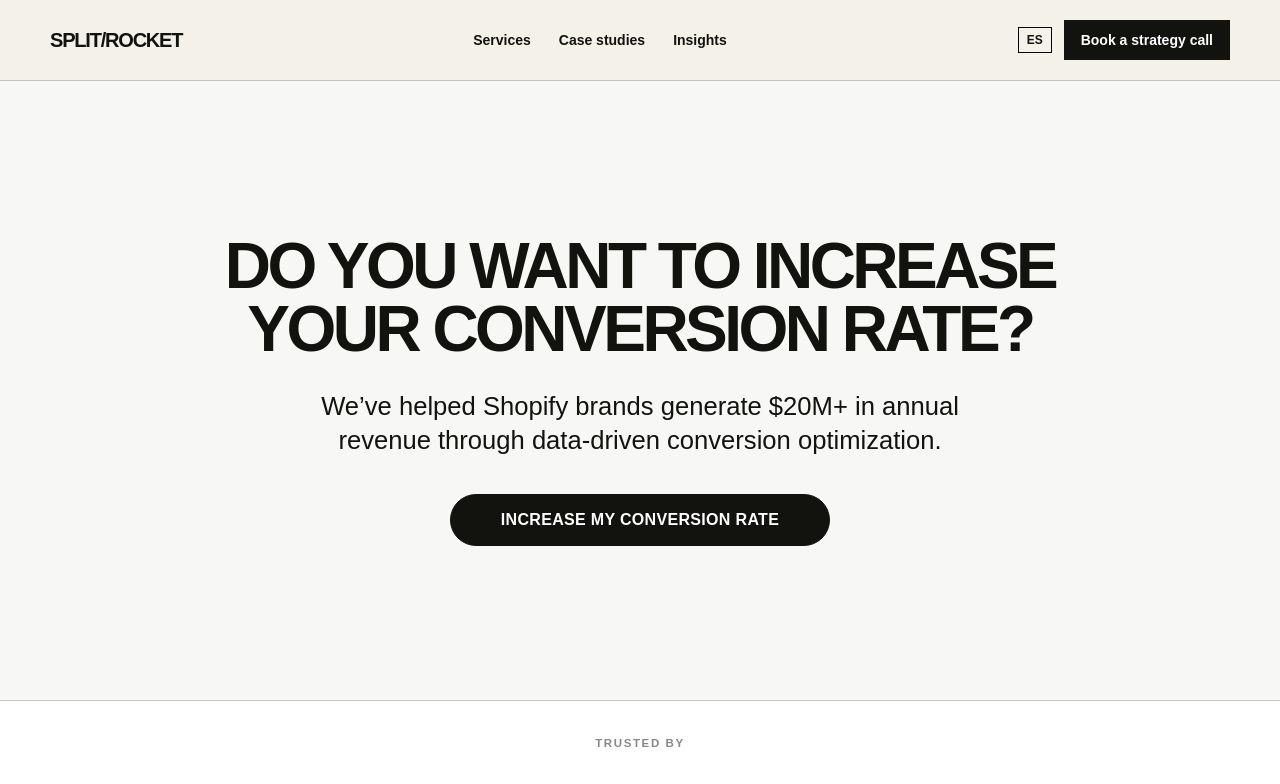
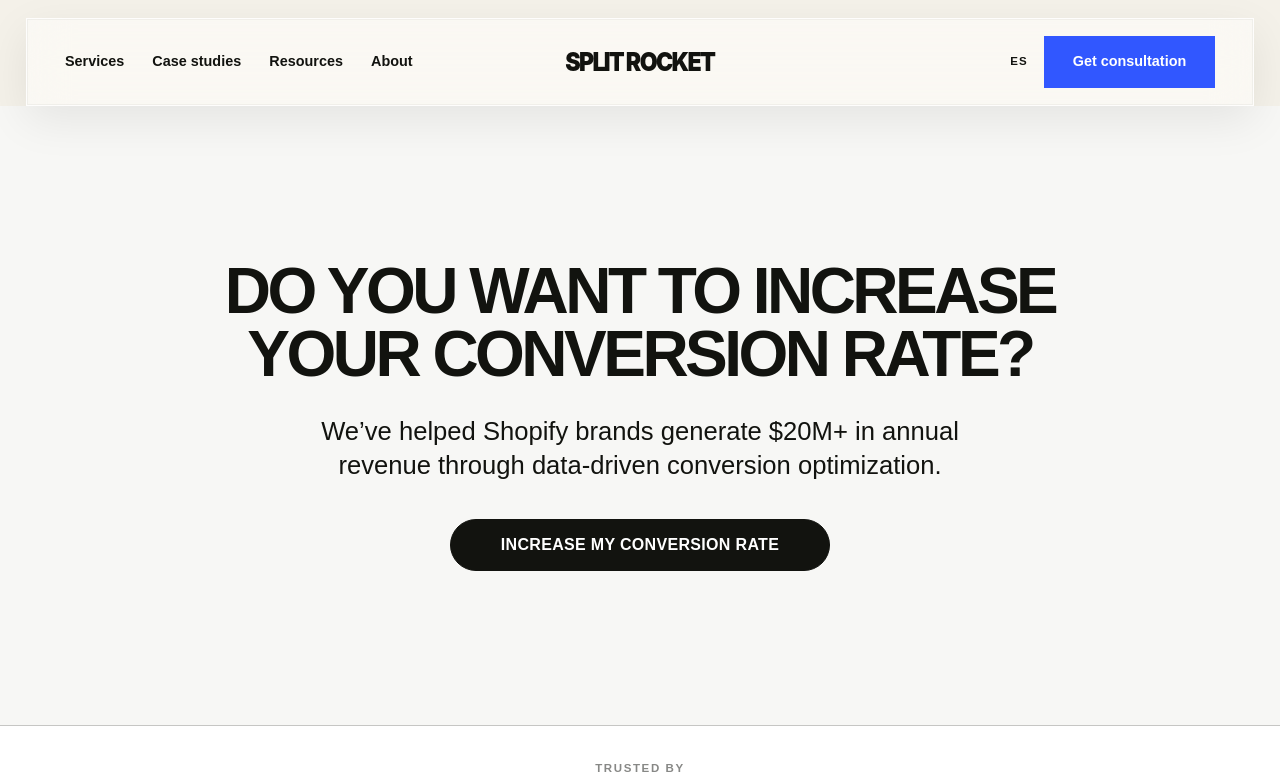
Before and after one commit to dexterdasilva/split-rocket, a Next.js app: page /en in a window 1280 px wide. Shown: the top 784 px of the page. Built offline with nearby package versions, Linux system fonts and the light colour scheme; no server answers.

Commit message:
Redesign navigation with glass treatment

```diff
--- a/app/globals.css
+++ b/app/globals.css
@@ -28,6 +28,17 @@ button,input,select,textarea { font:inherit; }
 .button.light:hover { background:white; }
 .rule { border-top:1px solid var(--line); }
 .grid-bg { background-image:linear-gradient(var(--line) 1px,transparent 1px),linear-gradient(90deg,var(--line) 1px,transparent 1px); background-size:48px 48px; }
+.site-header { position:sticky; top:0; z-index:50; padding:18px clamp(12px,2vw,28px) 0; pointer-events:none; }
+.nav-glass { position:relative; width:min(1480px,100%); min-height:88px; margin-inline:auto; padding:0 clamp(1.25rem,3vw,3.6rem); display:grid; grid-template-columns:1fr auto 1fr; align-items:center; border:1px solid rgba(255,255,255,.68); background:rgba(255,255,255,.52); box-shadow:0 14px 45px rgba(18,19,15,.08),inset 0 0 0 1px rgba(18,19,15,.04); backdrop-filter:blur(22px) saturate(145%); -webkit-backdrop-filter:blur(22px) saturate(145%); pointer-events:auto; }
+.nav-links { display:flex; align-items:center; gap:clamp(1.1rem,2.2vw,2.5rem); font-size:.9rem; font-weight:600; }
+.nav-links a,.language-link { position:relative; }
+.nav-links a::after { content:""; position:absolute; left:0; right:100%; bottom:-7px; height:2px; background:var(--blue); transition:right .2s ease; }
+.nav-links a:hover::after { right:0; }
+.brand-wordmark { font-family:"SF Pro Display","Arial Narrow",Arial,sans-serif; font-size:1.65rem; font-weight:950; letter-spacing:-.075em; transform:scaleX(.88); white-space:nowrap; }
+.nav-actions { display:flex; justify-content:flex-end; align-items:center; gap:1rem; }
+.language-link { font-size:.72rem; font-weight:900; text-transform:uppercase; letter-spacing:.1em; }
+.nav-cta { min-height:52px; padding:0 1.8rem; display:inline-flex; align-items:center; justify-content:center; background:var(--blue); color:white; font-size:.9rem; font-weight:800; transition:background .2s ease,color .2s ease,transform .2s ease; }
+.nav-cta:hover { background:var(--acid); color:var(--ink); transform:translateY(-2px); }
 .card { border:1px solid var(--line); background:rgba(255,255,255,.38); padding:clamp(1.4rem,3vw,2.5rem); transition:.25s ease; }
 .card:hover { background:white; transform:translateY(-4px); box-shadow:8px 8px 0 var(--ink); }
 .metric { font-size:clamp(3rem,6vw,5rem); font-weight:800; letter-spacing:-.06em; }
@@ -37,4 +48,5 @@ button,input,select,textarea { font:inherit; }
 .field input,.field select,.field textarea { width:100%; border:1px solid var(--ink); background:white; padding:.85rem; border-radius:0; }
 .field input:focus,.field select:focus,.field textarea:focus { outline:3px solid var(--acid); outline-offset:1px; }
 @media (prefers-reduced-motion: reduce) { *,*::before,*::after { scroll-behavior:auto!important; transition:none!important; animation:none!important; } .logo-marquee { overflow-x:auto; mask-image:none; } .logo-group[aria-hidden="true"] { display:none; } }
-@media (max-width:700px) { .wrap { width:min(100% - 24px,1180px); } .display { font-size:3.5rem; } }
+@media (max-width:900px) { .nav-glass { min-height:72px; grid-template-columns:1fr auto; } .nav-links { display:none; } .brand-wordmark { justify-self:start; font-size:1.4rem; transform-origin:left center; } .nav-actions { gap:.7rem; } .nav-cta { min-height:42px; padding:0 1rem; font-size:.75rem; } }
+@media (max-width:700px) { .wrap { width:min(100% - 24px,1180px); } .display { font-size:3.5rem; } .site-header { padding:8px 8px 0; } .nav-glass { padding:0 .9rem; } .language-link { display:none; } }
--- a/app/sitemap.ts
+++ b/app/sitemap.ts
@@ -1,2 +1,2 @@
 import type { MetadataRoute } from "next"; import { locales } from "@/lib/i18n"; import { services,cases,insights } from "@/lib/content";
-export default function sitemap():MetadataRoute.Sitemap{const base=process.env.NEXT_PUBLIC_SITE_URL||"https://splitrocket.com";return locales.flatMap(locale=>{const paths=["","/contact","/case-studies","/insights","/privacy","/terms",...services[locale].map(x=>`/services/${x.slug}`),...cases[locale].map(x=>`/case-studies/${x.slug}`),...insights[locale].map(x=>`/insights/${x.slug}`)];return paths.map(path=>({url:`${base}/${locale}${path}`,lastModified:new Date("2026-07-20"),changeFrequency:path.startsWith("/insights/")?"monthly":"weekly",priority:path===""?1:.7}))})}
+export default function sitemap():MetadataRoute.Sitemap{const base=process.env.NEXT_PUBLIC_SITE_URL||"https://splitrocket.com";return locales.flatMap(locale=>{const paths=["","/about","/contact","/case-studies","/insights","/privacy","/terms",...services[locale].map(x=>`/services/${x.slug}`),...cases[locale].map(x=>`/case-studies/${x.slug}`),...insights[locale].map(x=>`/insights/${x.slug}`)];return paths.map(path=>({url:`${base}/${locale}${path}`,lastModified:new Date("2026-07-20"),changeFrequency:path.startsWith("/insights/")?"monthly":"weekly",priority:path===""?1:.7}))})}
--- a/components/site.tsx
+++ b/components/site.tsx
@@ -11,13 +11,13 @@ export function Header({ locale }: { locale: Locale }) {
   const other = locale === "en" ? "es" : "en";
   const switched = pathname.replace(/^\/(en|es)/, `/${other}`);
   const l = labels[locale];
-  return <header className="border-b border-black/20 bg-[#f4f1e9]/95 sticky top-0 z-50 backdrop-blur">
-    <div className="wrap h-20 flex items-center justify-between gap-5">
-      <Link href={`/${locale}`} className="font-black text-xl tracking-[-.06em]" aria-label="Split Rocket home">SPLIT/ROCKET</Link>
-      <nav className="hidden md:flex items-center gap-7 text-sm font-bold" aria-label="Main navigation">
-        <Link href={`/${locale}/services/cro`}>{l.services}</Link><Link href={`/${locale}/case-studies`}>{l.cases}</Link><Link href={`/${locale}/insights`}>{l.insights}</Link>
+  return <header className="site-header">
+    <div className="nav-glass">
+      <nav className="nav-links" aria-label="Main navigation">
+        <Link href={`/${locale}/services/cro`}>{l.services}</Link><Link href={`/${locale}/case-studies`}>{l.cases}</Link><Link href={`/${locale}/insights`}>{l.insights}</Link><Link href={`/${locale}/about`}>{locale === "en" ? "About" : "Nosotros"}</Link>
       </nav>
-      <div className="flex items-center gap-3"><Link href={switched} hrefLang={other} className="text-xs font-black uppercase border border-black px-2 py-1">{other}</Link><TrackedLink href={`/${locale}/contact`} className="button !min-h-10 !px-4 text-sm">{l.contact}</TrackedLink></div>
+      <Link href={`/${locale}`} className="brand-wordmark" aria-label="Split Rocket home">SPLIT ROCKET</Link>
+      <div className="nav-actions"><Link href={switched} hrefLang={other} className="language-link">{other}</Link><TrackedLink href={`/${locale}/contact`} className="nav-cta">{locale === "en" ? "Get consultation" : "Solicitar consulta"}</TrackedLink></div>
     </div>
   </header>;
 }
--- a/lib/i18n.ts
+++ b/lib/i18n.ts
@@ -5,6 +5,6 @@ export const isLocale = (value: string): value is Locale => locales.includes(val
 export const pathFor = (locale: Locale, path = "") => `/${locale}${path}`;
 
 export const labels = {
-  en: { services: "Services", cases: "Case studies", insights: "Insights", contact: "Book a strategy call", read: "Read the story" },
+  en: { services: "Services", cases: "Case studies", insights: "Resources", contact: "Book a strategy call", read: "Read the story" },
   es: { services: "Servicios", cases: "Casos de éxito", insights: "Recursos", contact: "Agenda una llamada", read: "Ver el caso" },
 } as const;
```
Also changed, not shown: app/[locale]/about/page.tsx (added, +7 -0 lines).
